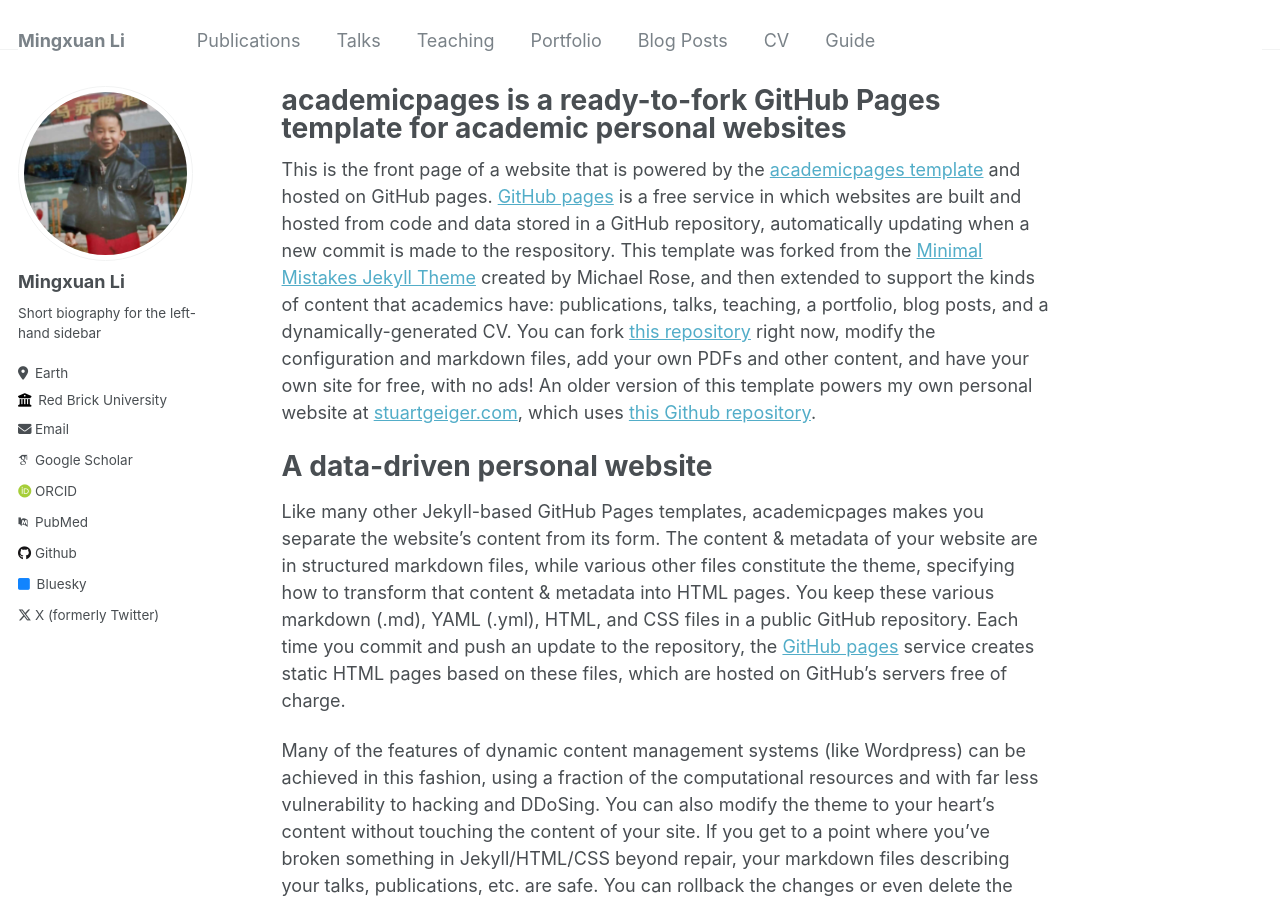
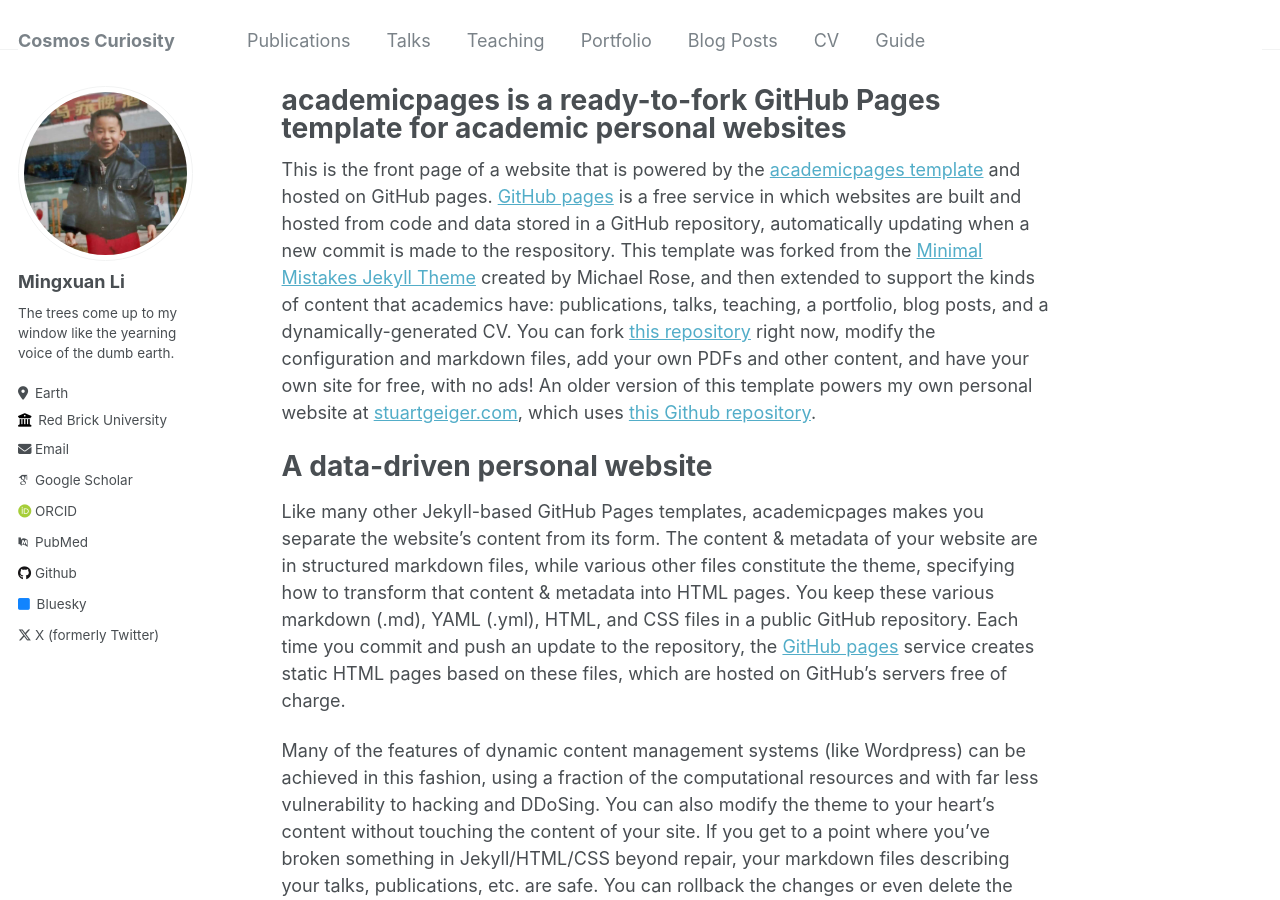
Before and after one commit to Mil152/mil152.github.io, a Jekyll site: the page built from _pages/about.md, in a window 1280 px wide and 900 px high. Built offline with Jekyll 4.4.1, drawn with Linux system fonts in a browser that asks for light colours; some web fonts are replaced.

Commit message:
Update _config.yml

```diff
--- a/_config.yml
+++ b/_config.yml
@@ -8,7 +8,7 @@
 
 # Basic Site Settings
 locale                   : "en-US"
-title                    : "Mingxuan Li"
+title                    : "Cosmos Curiosity"
 title_separator          : "-"
 name                     : &name "Mingxuan Li"
 description              : &description "personal description"
@@ -21,10 +21,10 @@ repository               : "academicpages/academicpages.github.io"
 #               Additional customization can be done by editing /_includes/author-profile.html
 author:
   # Biographic information
-  avatar           : "android-chrome-192x192.png"
+  avatar           : "android-chrome-512x512.png"
   name             : "Mingxuan Li"
   pronouns         : # example: "she/her"
-  bio              : "Short biography for the left-hand sidebar"
+  bio              : "The trees come up to my window like the yearning voice of the dumb earth."
   location         : "Earth"
   employer         : "Red Brick University"
   uri              : # URL
```
